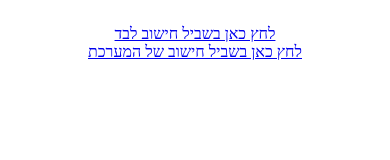
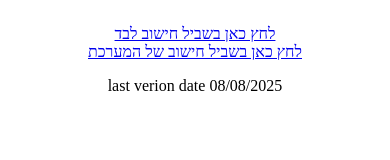
Before and after one commit to maorsarusi/Matrix, a plain HTML site: page index.html in a window 390 px wide. Drawn offline with Linux system fonts and the light colour scheme.

Commit message:
Update index.html
checking the last version at the phone - v. 08/08/2025

```diff
--- a/index.html
+++ b/index.html
@@ -5,12 +5,13 @@
     <meta charset="UTF-8">
     <meta name="viewport" content="width=device-width, initial-scale=1.0">
     <link rel="stylesheet" href="Matrix_Styles.css">
-    <title>מטריצות ניהול</title>
+    <title>מטריצות</title>
 </head>
 
 <body class="container">
-    <a href="Matrix.html">לחץ כאן בשביל חישוב לבד </a>
+    <a href="Matrix.html">לחץ כאן בשביל חישוב לבד</a>
     <a href="Matrix_AI.html">לחץ כאן בשביל חישוב של המערכת</a>
+    <p>last verion date 08/08/2025</p>
 </body>
 
 </html>
```
